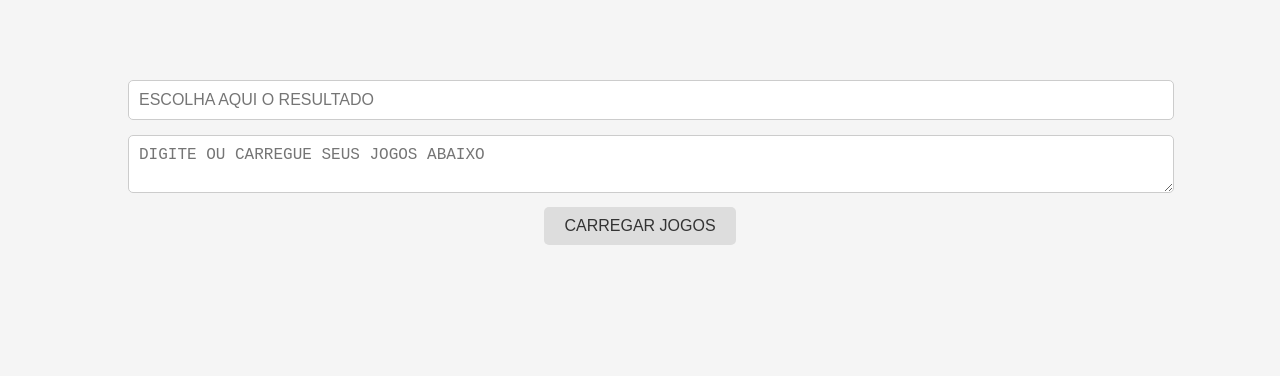
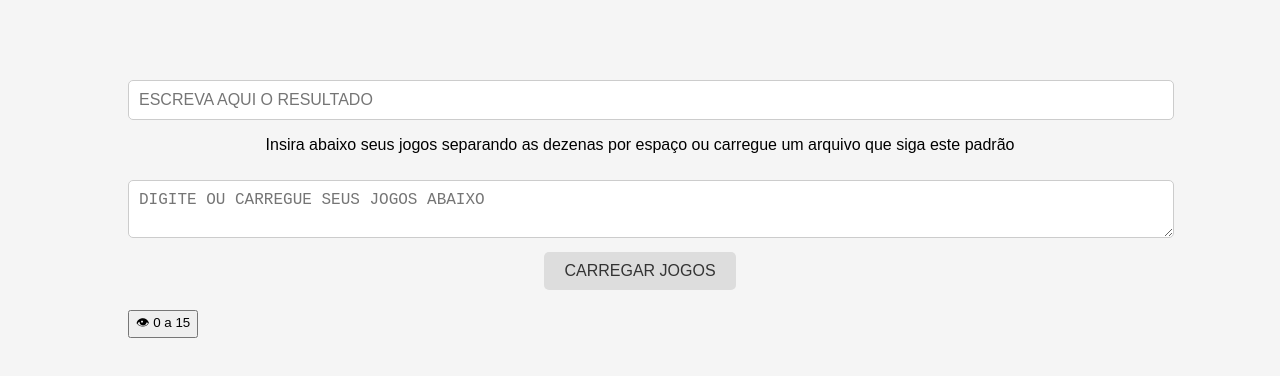
Before and after one commit to devlodi/conferidor_lotofacil, a plain HTML site: page index.html in a window 1280 px wide. Drawn offline with Linux system fonts and the light colour scheme.

Commit message:
Update index.html

```diff
--- a/index.html
+++ b/index.html
@@ -9,17 +9,21 @@
 <body>
     <div class="container">
         <div class="input-group">
-            <input type="text" id="resultado" placeholder="ESCOLHA AQUI O RESULTADO">
+            <input type="text" id="resultado" placeholder="ESCREVA AQUI O RESULTADO">
         </div>
         <div class="input-group">
+            <p>Insira abaixo seus jogos separando as dezenas por espaço ou carregue um arquivo que siga este padrão</p>
             <textarea id="jogos-textarea" placeholder="DIGITE OU CARREGUE SEUS JOGOS ABAIXO"></textarea>
             <input type="file" id="file-input" accept=".txt" hidden autocomplete="off">
-
             <label for="file-input" class="file-label">CARREGAR JOGOS</label>
         </div>
-        <div class="output-group">
-    <div id="resultado-conferencia" placeholder="RESULTADO DAS CONFERÊNCIAS ABAIXO"></div>
+
+      <div class="output-group">
+    <div id="resultado-conferencia"></div>
+    <button id="togglePremiacao" class="toggle-premiacao">👁 0 a 15</button>
 </div>
+
+
 
     </div>
     <script src="script.js"></script>
```
